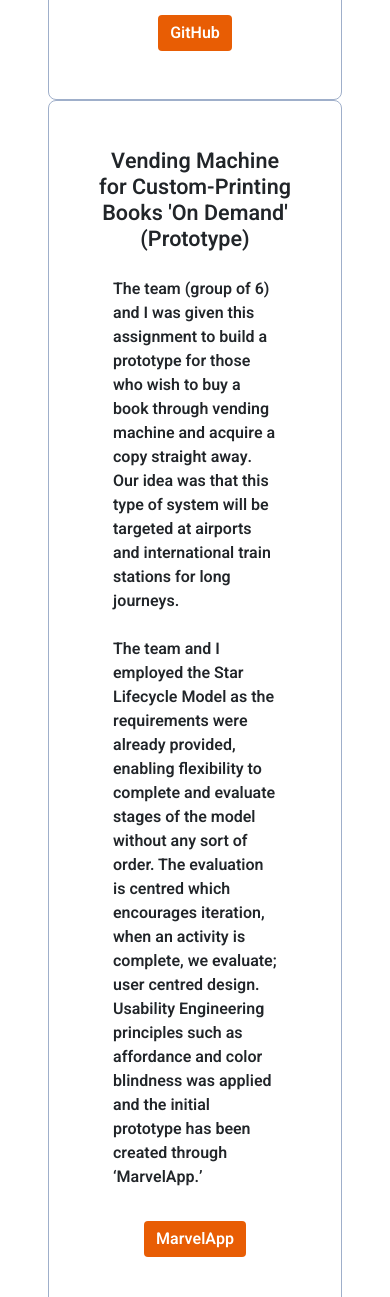
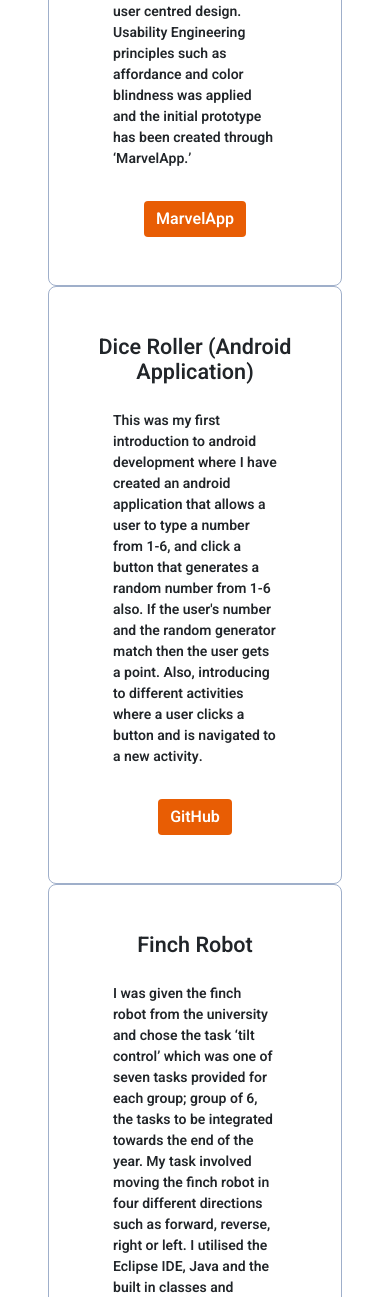
Before and after one commit to abdulnaseem/personal-portfolio, a Django app: page /projects/university_projects/ in a window 390 px wide. Shown: the part 4969-6266 px from the top of the page. Run offline with Django 3.2, Linux system fonts and the light colour scheme; some libraries are stand-ins or nearby versions.

Commit message:
positioning

```diff
--- a/static/css/uniproj.css
+++ b/static/css/uniproj.css
@@ -72,7 +72,7 @@ body > div.container.my-5.d-grid.gap-5.p-5.rounded > div:nth-child(1) > div:nth-
   body {
     background-color: white;
     /* overflow-x: hidden; */
-    font-size: 16px!important;
+    font-size: 14px!important;
 
 
   }
```
